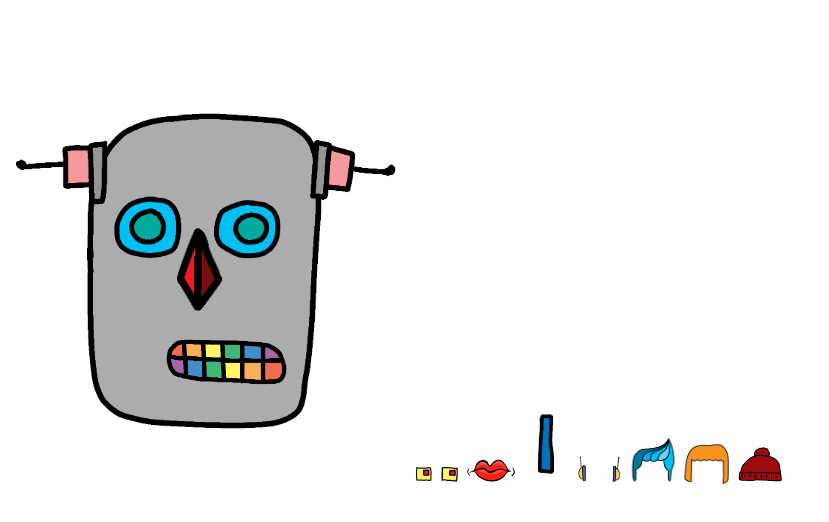
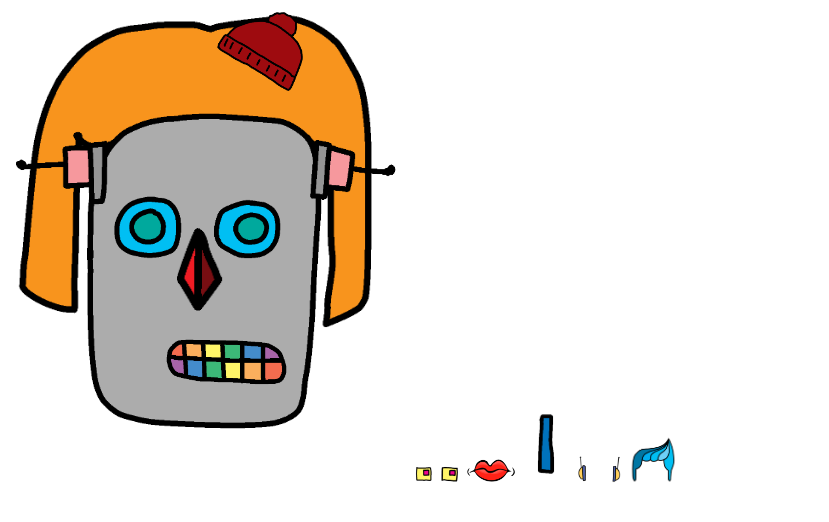
Before and after one commit to Scheyk/CFMS-CSS-Day2-Schey-Goldgruber, a plain HTML site: page robot exercise/robot.html in a window 1280 px wide. Shown: the whole page, without its empty margins (0-829 px from the left). Drawn offline with Linux system fonts and the light colour scheme.

Commit message:
robot gets hair and hat

```diff
--- a/robot exercise/robot.css
+++ b/robot exercise/robot.css
@@ -32,3 +32,19 @@ img {
 	left: 150px;
 	width: 100px;
 }
+
+#hair2{
+	position: absolute;
+	top: -10px;
+	left: 0px;
+	width:400px;
+	z-index: -1;
+}
+
+#hat{
+	position: absolute;
+	top: 0px;
+	left: 220px;
+	width: 100px;
+	transform: rotate(30deg);
+}
```
